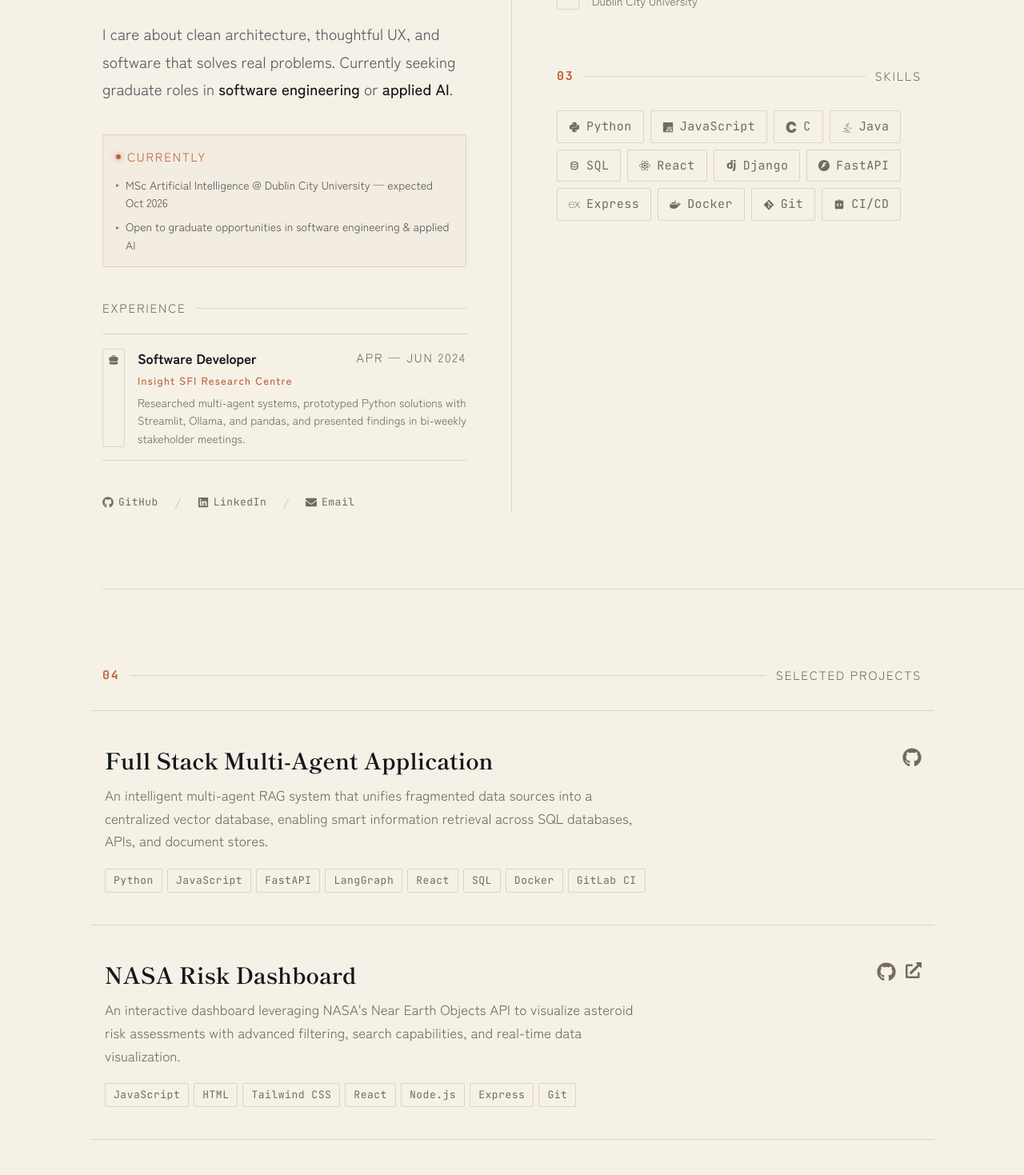
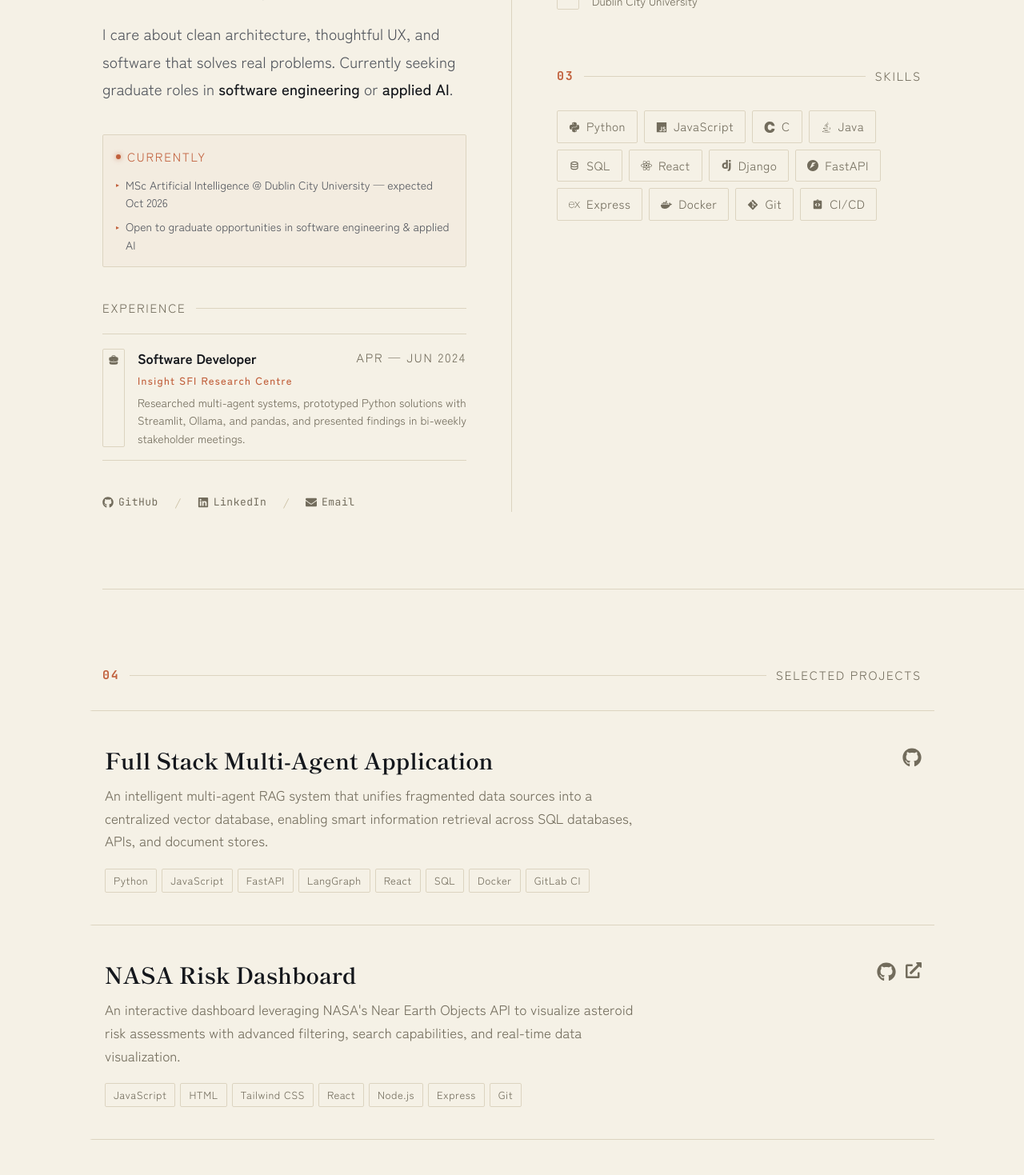
Before and after one commit to Razvan-Gorea/Portfolio-Website, a React (Vite) app in the folder Portfolio/: page / in a window 1280 px wide. Shown: the part 1020-2489 px from the top of the page at 80% size. Built offline with nearby package versions, Linux system fonts and the light colour scheme.

Commit message:
Updated the user interface

```diff
--- a/Portfolio/src/index.css
+++ b/Portfolio/src/index.css
@@ -103,7 +103,7 @@ body {
 
 /* ── Tech tag ───────────────────────────────────────── */
 .tech-tag {
-  font-family: 'JetBrains Mono', monospace;
+  font-family: 'Zen Kaku Gothic New', sans-serif;
   font-size: 0.8125rem;
   letter-spacing: 0.04em;
 }
@@ -133,7 +133,7 @@ body {
 .skill-chip {
   border: 1px solid #DCD4C0;
   color: #726C5C;
-  font-family: 'JetBrains Mono', monospace;
+  font-family: 'Zen Kaku Gothic New', sans-serif;
   font-size: 0.9375rem;
   letter-spacing: 0.03em;
   border-radius: 2px;
```
